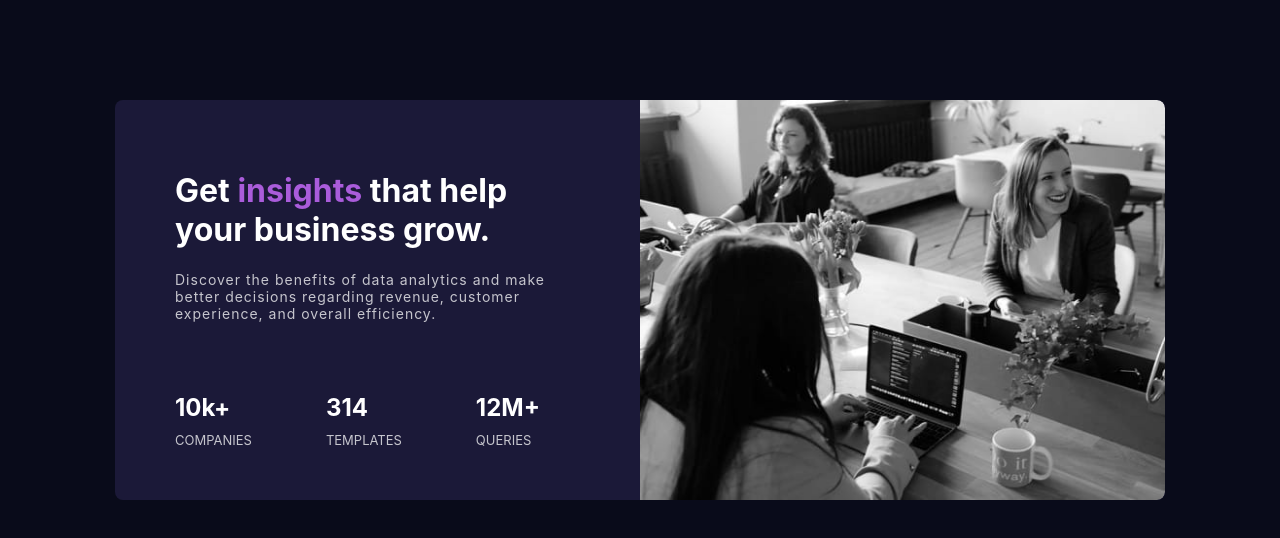
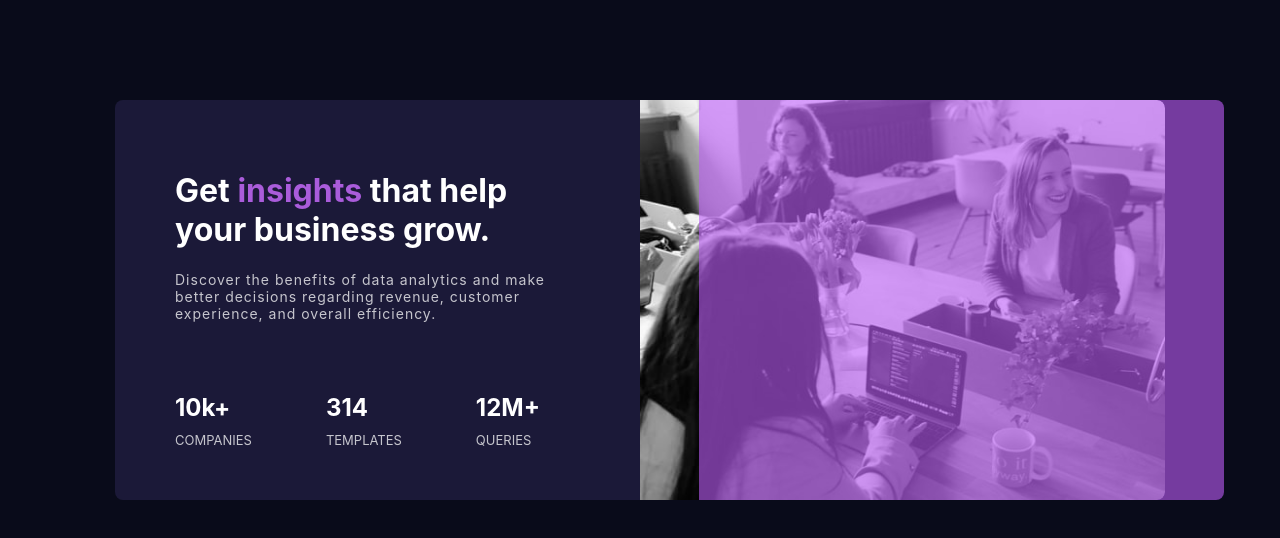
Before and after one commit to sweta1308/stats-preview-card-component, a plain HTML site: page index.html in a window 1280 px wide. Drawn offline with Linux system fonts and the light colour scheme.

Commit message:
update css

```diff
--- a/styles.css
+++ b/styles.css
@@ -57,4 +57,20 @@ img {
     height: 400px;
     border-top-right-radius: 0.5rem;
     border-bottom-right-radius: 0.5rem;
+    position: relative;
 }
+
+.image-div::after {
+    position: absolute;
+    content: '';
+    width: 525px;
+    height: 400px;
+    left: 0;
+    top: 0;
+    background-color: hsla(277, 93%, 67%, 0.6);
+    margin: auto;
+    margin-top: 100px;
+    margin-left: 699px;
+    border-top-right-radius: 0.5rem;
+    border-bottom-right-radius: 0.5rem;
+}
```
